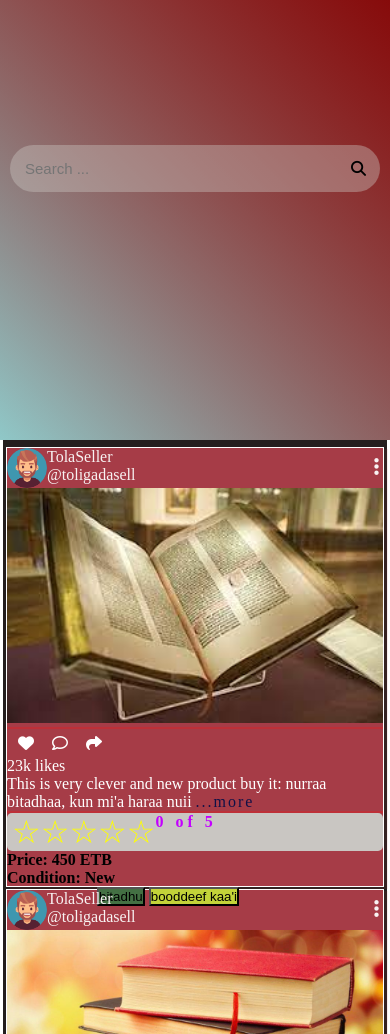
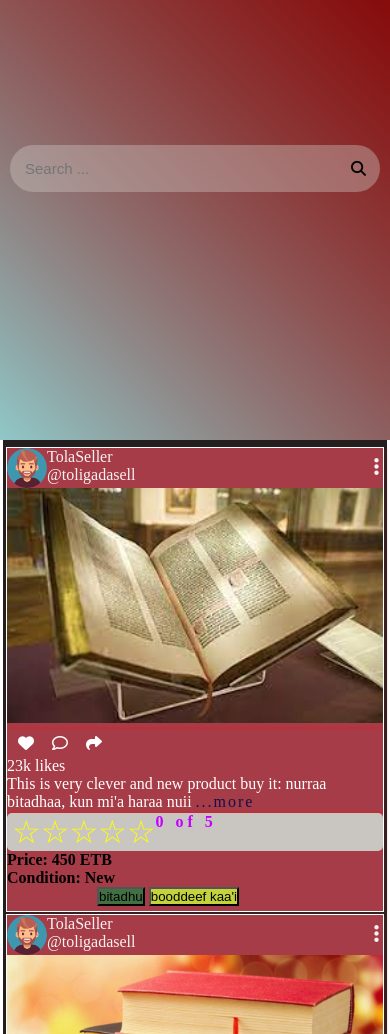
Before and after one commit to tokukiyu/kiyuPageTry.github.io, a plain HTML site: page HomePage.html in a window 390 px wide. Shown: the part 66-1100 px from the top of the page. Drawn offline with Linux system fonts and the light colour scheme; a web font is replaced by a local one.

Commit message:
Update sytlesheet.css

```diff
--- a/sytlesheet.css
+++ b/sytlesheet.css
@@ -353,8 +353,9 @@ h1
   .categoryBg
   {
     width: 100%;
+    height:auto;
     padding-left: 0;
-    padding: 0;
+    padding: 0 0 5px 0;
   }
   .aboutme ul
   {
```
